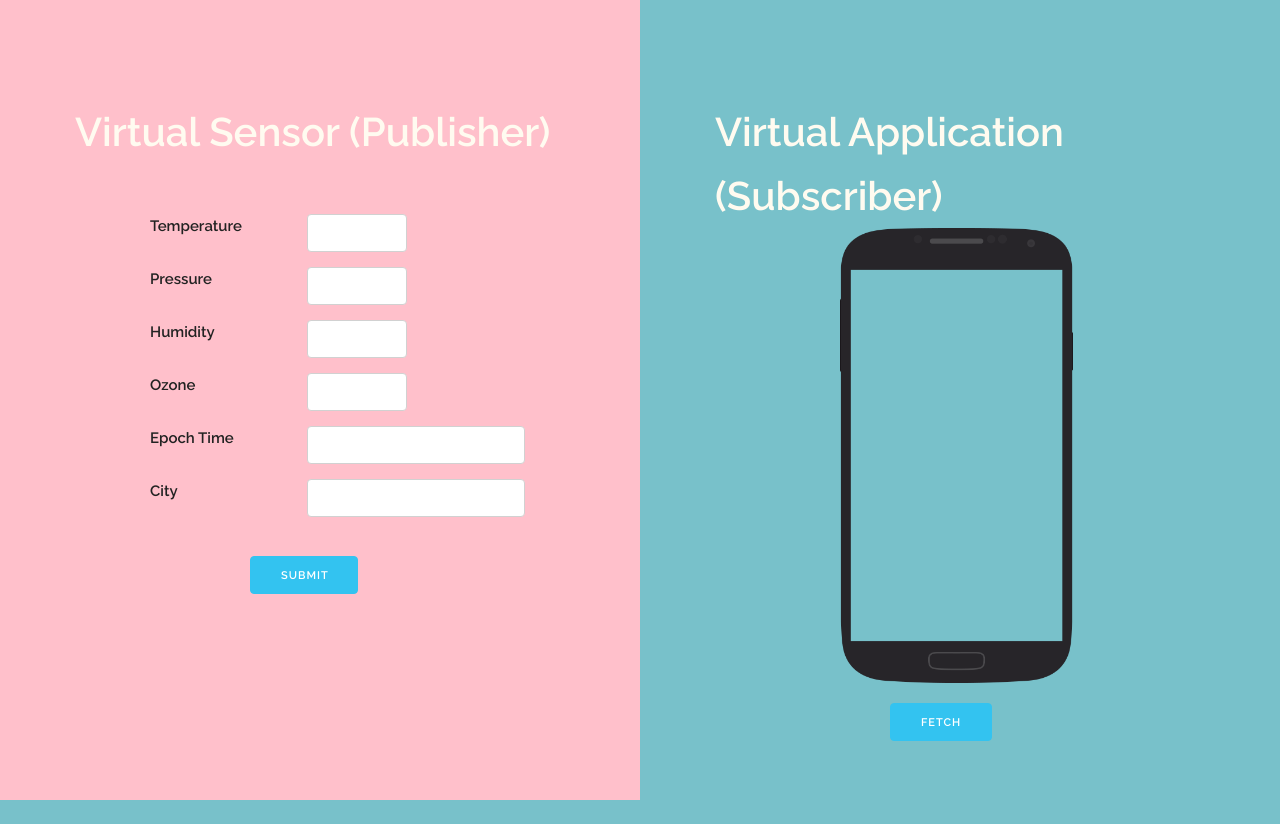
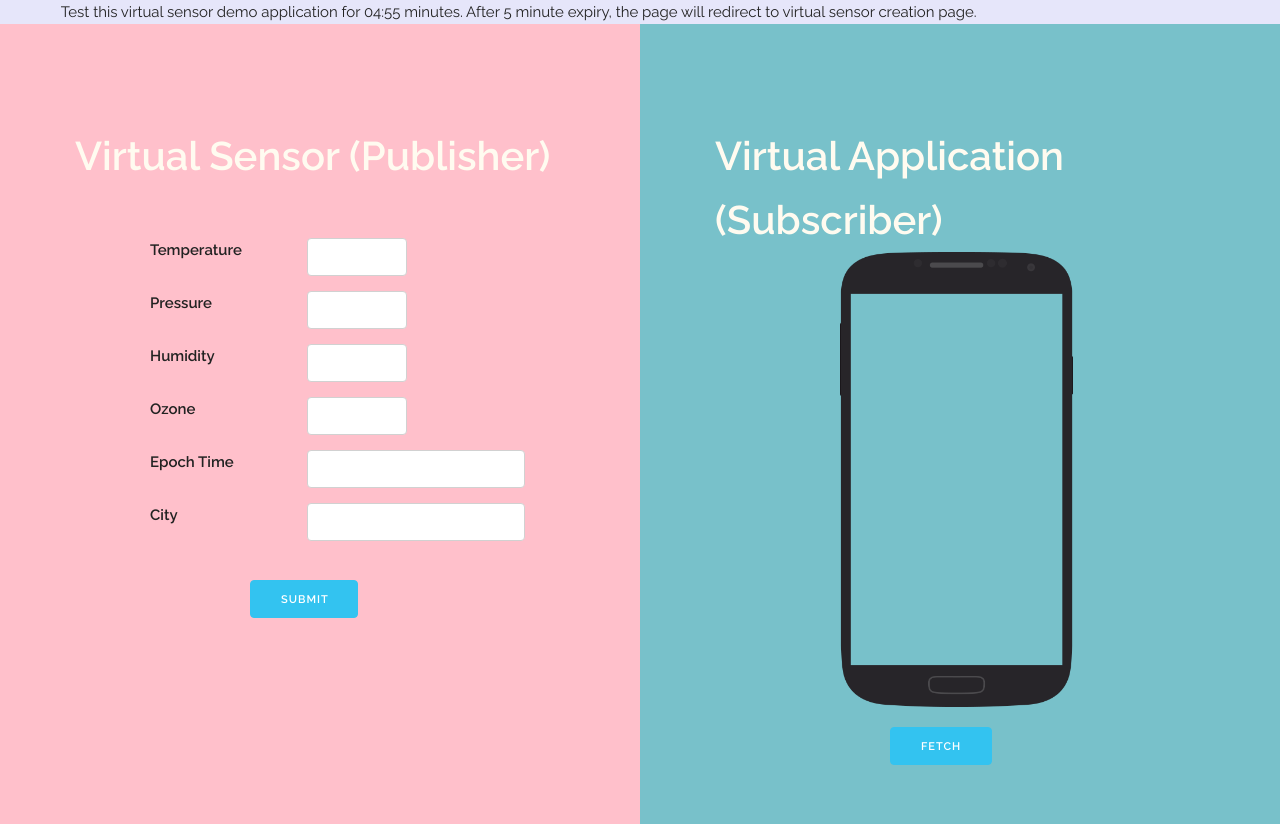
Before and after one commit to harishanand95/virtualsensor, a Django app: template air_pollution/templates/air_pollution/index.html in a window 1280 px wide. Before the commit the page ends 800 px from the top, so only its background shows below. Run offline with Django 3.2, Linux system fonts and the light colour scheme; the template is opened without the code that fills it, so the values that code supplies are empty; some libraries are stand-ins or nearby versions.

Commit message:
Added: timer for 5 mins to alert user
Signed-off-by: Harish Anand <harishanand95@gmail.com>

```diff
--- a/air_pollution/templates/air_pollution/index.html
+++ b/air_pollution/templates/air_pollution/index.html
@@ -9,6 +9,7 @@
     <title>Virtual Sensor Demo</title>
 </head>
 <body class="wrap">
+<div id="clock">&ensp;&ensp;&ensp;&ensp;&ensp;&ensp;&ensp;Test this virtual sensor demo application for <span id="timer">05:00</span> minutes. After 5 minute expiry, the page will redirect to virtual sensor creation page. </div>
 <div class="fleft">
     <div class="vsensor">Virtual Sensor (Publisher)</div>
         {% csrf_token %}
@@ -73,6 +74,28 @@
         </div>
 </div>
 <script type="text/javascript">
+    function startTimer(duration, display) {
+    var timer = duration, minutes, seconds;
+        setInterval(function () {
+            minutes = parseInt(timer / 60, 10);
+            seconds = parseInt(timer % 60, 10);
+
+            minutes = minutes < 10 ? "0" + minutes : minutes;
+            seconds = seconds < 10 ? "0" + seconds : seconds;
+
+            display.text(minutes + ":" + seconds);
+
+            if (--timer < 0) {
+                window.location.reload();
+            }
+        }, 1000);
+    }
+
+    jQuery(function ($) {
+        var fiveMinutes = 60 * 5,
+            display = $('#timer');
+        startTimer(fiveMinutes, display);
+    });
     function getCookie(name) {
         var cookieValue = null;
         if (document.cookie && document.cookie != '') {
--- a/static/air_pollution/style.css
+++ b/static/air_pollution/style.css
@@ -77,6 +77,11 @@
     position: absolute;
     padding-left: 225px;
 }
+#clock{
+    background: lavender;
+    left: 177px;
+    position: inherit;
+}
 
 .time {
     font-size: 14px;
--- a/static/style.css
+++ b/static/style.css
@@ -77,6 +77,11 @@
     position: absolute;
     padding-left: 225px;
 }
+#clock{
+    background: lavender;
+    left: 177px;
+    position: inherit;
+}
 
 .time {
     font-size: 14px;
```
Also changed, not shown: db.sqlite3. Lines whose indentation alone changed are shown as unchanged.
